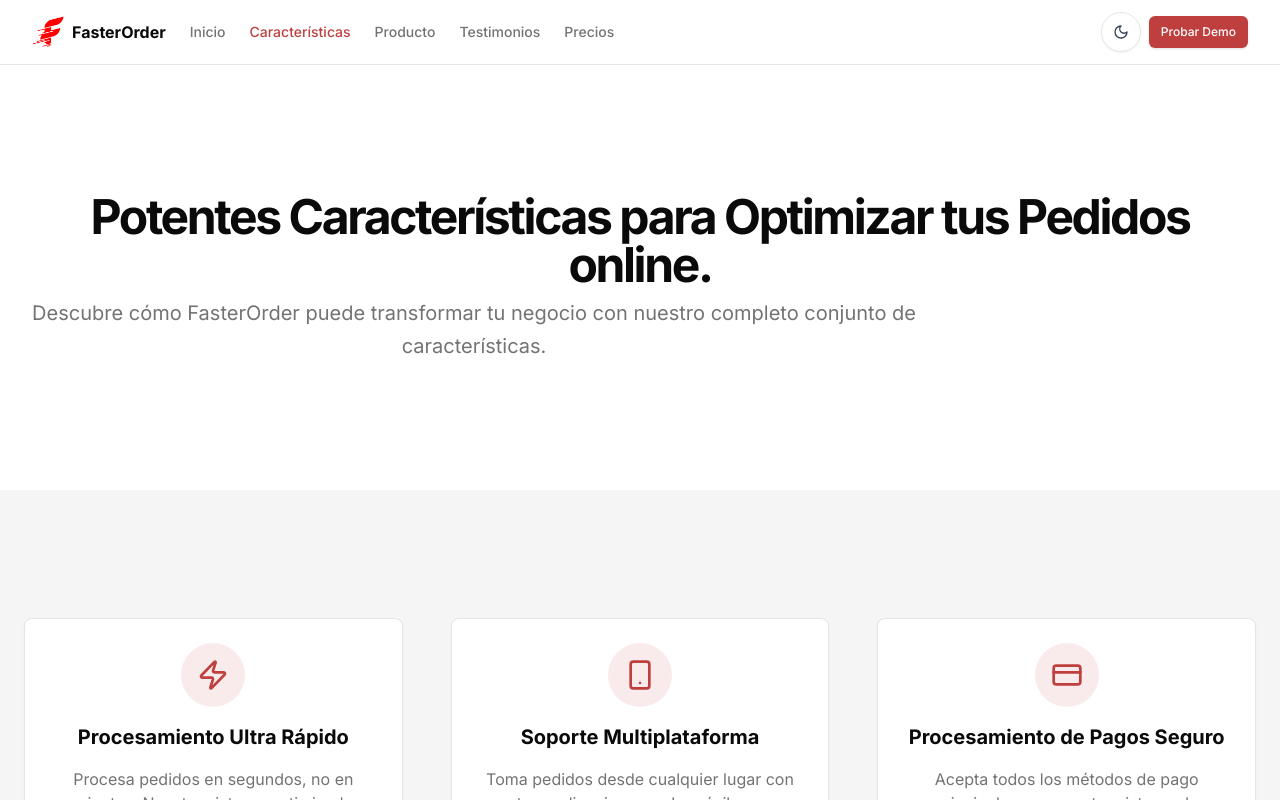
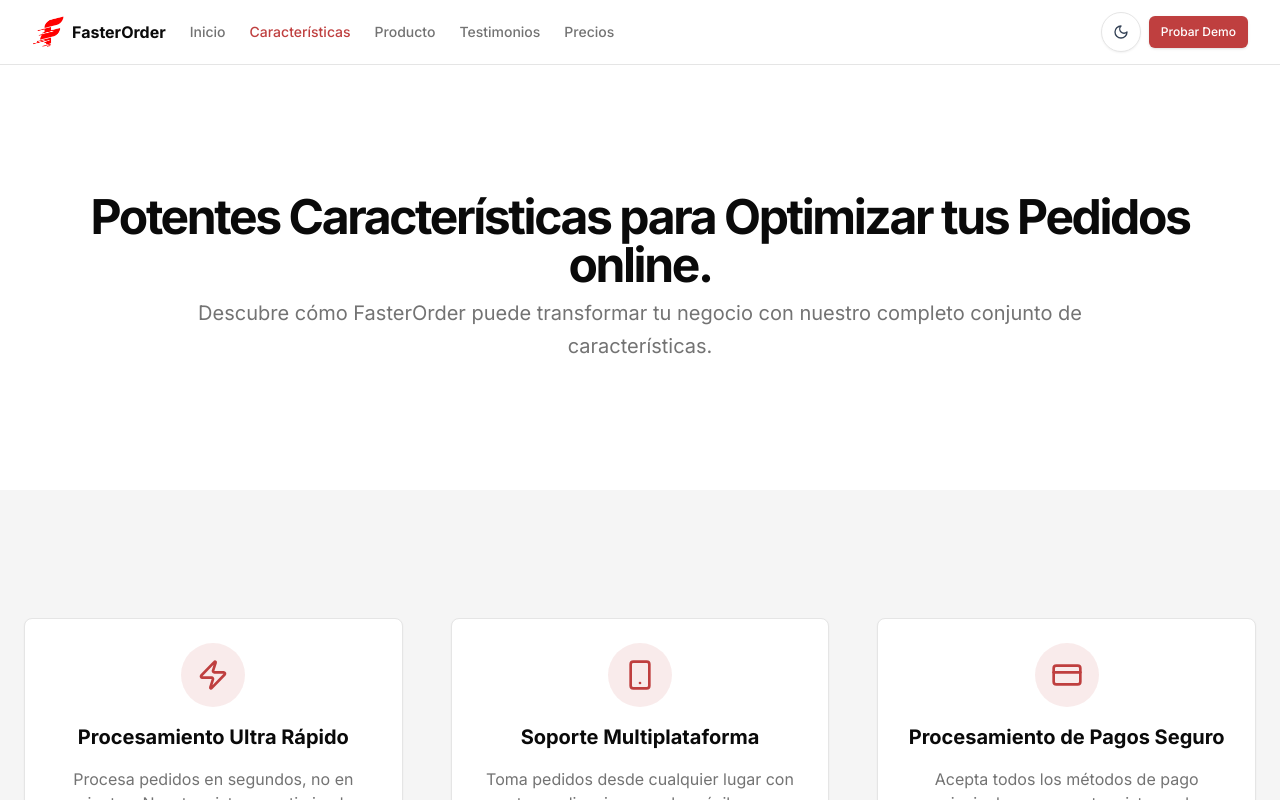
Before and after one commit to GianCaschetto/faster-order-app, a Next.js app: page /features in a window 1280 px wide. Shown: the top 800 px of the page. Built offline with nearby package versions, Linux system fonts and the light colour scheme.

Commit message:
features fixed

```diff
--- a/app/features/page.tsx
+++ b/app/features/page.tsx
@@ -7,17 +7,17 @@ import CallToAction from "@/components/call-to-action";
 
 export default function FeaturesPage() {
   return (
-    <div className="flex min-h-screen flex-col">
+    <div className="flex min-h-screen flex-col items-center">
       <SiteHeader />
-      <main className="flex-1">
+      <main className="flex-1 w-full">
       <section className="w-full py-12 md:py-24 lg:py-32">
-          <div className="container px-4 md:px-6">
+      <div className="container px-4 md:px-6 flex justify-center">
       <FadeIn className="flex flex-col items-center justify-center space-y-4 text-center">
         <div className="space-y-2">
         <h1 className="text-3xl font-bold tracking-tighter sm:text-5xl">
         Potentes Características para Optimizar tus Pedidos online.
         </h1>
-                <p className="max-w-[900px] text-muted-foreground md:text-xl/relaxed lg:text-base/relaxed xl:text-xl/relaxed">
+        <p className="max-w-[900px] mx-auto text-muted-foreground md:text-xl/relaxed lg:text-base/relaxed xl:text-xl/relaxed text-center">
           Descubre cómo FasterOrder puede transformar tu negocio con
           nuestro completo conjunto de características.
         </p>
```
Lines whose indentation alone changed are shown as unchanged.
